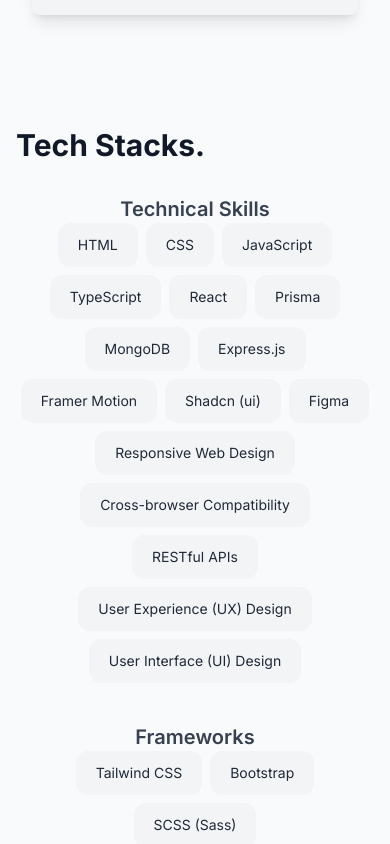
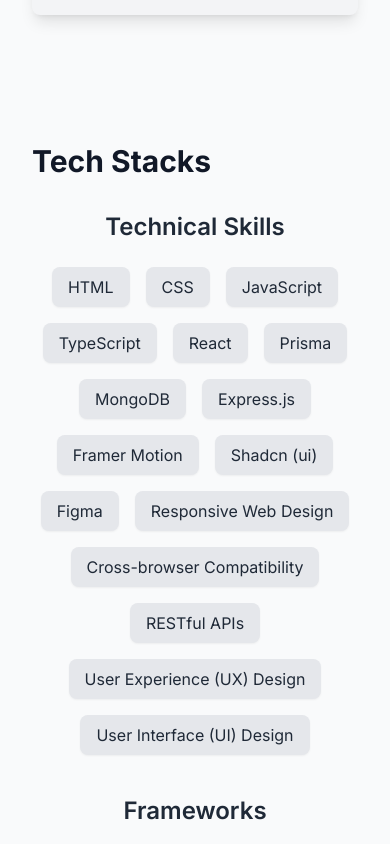
Before and after one commit to Ousman37/Personal-portfolio, a Next.js app: page / in a window 390 px wide. Shown: the part 4600-5444 px from the top of the page. Built offline with nearby package versions, Linux system fonts and the light colour scheme.

Commit message:
Enhance skills section with responsive design and animations

```diff
--- a/components/skills.tsx
+++ b/components/skills.tsx
@@ -1,4 +1,4 @@
-"use client" //🚀
+'use client'; //🚀
 import React from 'react';
 import SectionHeading from './section-heading';
 import { skillsData } from '@/lib/data';
@@ -8,13 +8,14 @@
 const fadeInAnimationVariants = {
   initial: {
     opacity: 0,
-    y: 100,
+    y: 20,
   },
   animate: (index: number) => ({
     opacity: 1,
     y: 0,
     transition: {
-      delay: 0.05 * index,
+      delay: 0.1 + index * 0.05,
+      duration: 0.4,
     },
   }),
 };
@@ -25,27 +26,25 @@
   return (
     <section
       ref={ref}
-      className='mb-28 max-w-[53rem] scroll-mt-28 text-center sm:mb-40 '
-      id='skills'
+      className="mb-28 max-w-[53rem] mx-auto scroll-mt-28 text-center sm:mb-40 p-4"
+      id="skills"
     >
-      <SectionHeading>Tech Stacks.</SectionHeading>
+      <SectionHeading>Tech Stacks</SectionHeading>
       {skillsData.map((section, sectionIndex) => (
-        <div key={sectionIndex} className='mb-4'>
-          <h2 className='text-xl font-semibold text-gray-700 dark:text-white/70'>
+        <div key={sectionIndex} className="mb-10">
+          <h2 className="text-2xl font-semibold text-gray-800 dark:text-gray-200 mt-8 mb-6">
             {section.section}
           </h2>
-          <ul className='flex flex-wrap justify-center gap-2 text-sm text-gray-800 mb-10'>
+          <ul className="flex flex-wrap justify-center gap-4 text-gray-800 dark:text-gray-300">
             {section.skills.map((skill, skillIndex) => (
               <motion.li
-                className='bg-gray-100 border-black-[0.1] rounded-xl px-5 py-3 dark:bg-white/10 dark:text-white/80'
+                className="bg-gray-200 dark:bg-gray-700 rounded-lg px-4 py-2 shadow-sm hover:shadow-md transition-shadow duration-200 ease-in-out"
                 key={skillIndex}
                 variants={fadeInAnimationVariants}
-                initial='initial'
-                whileInView='animate'
-                viewport={{
-                  once: true,
-                }}
-                custom={sectionIndex * section.skills.length + skillIndex}
+                initial="initial"
+                whileInView="animate"
+                viewport={{ once: true }}
+                custom={skillIndex}
               >
                 {skill}
               </motion.li>
```
